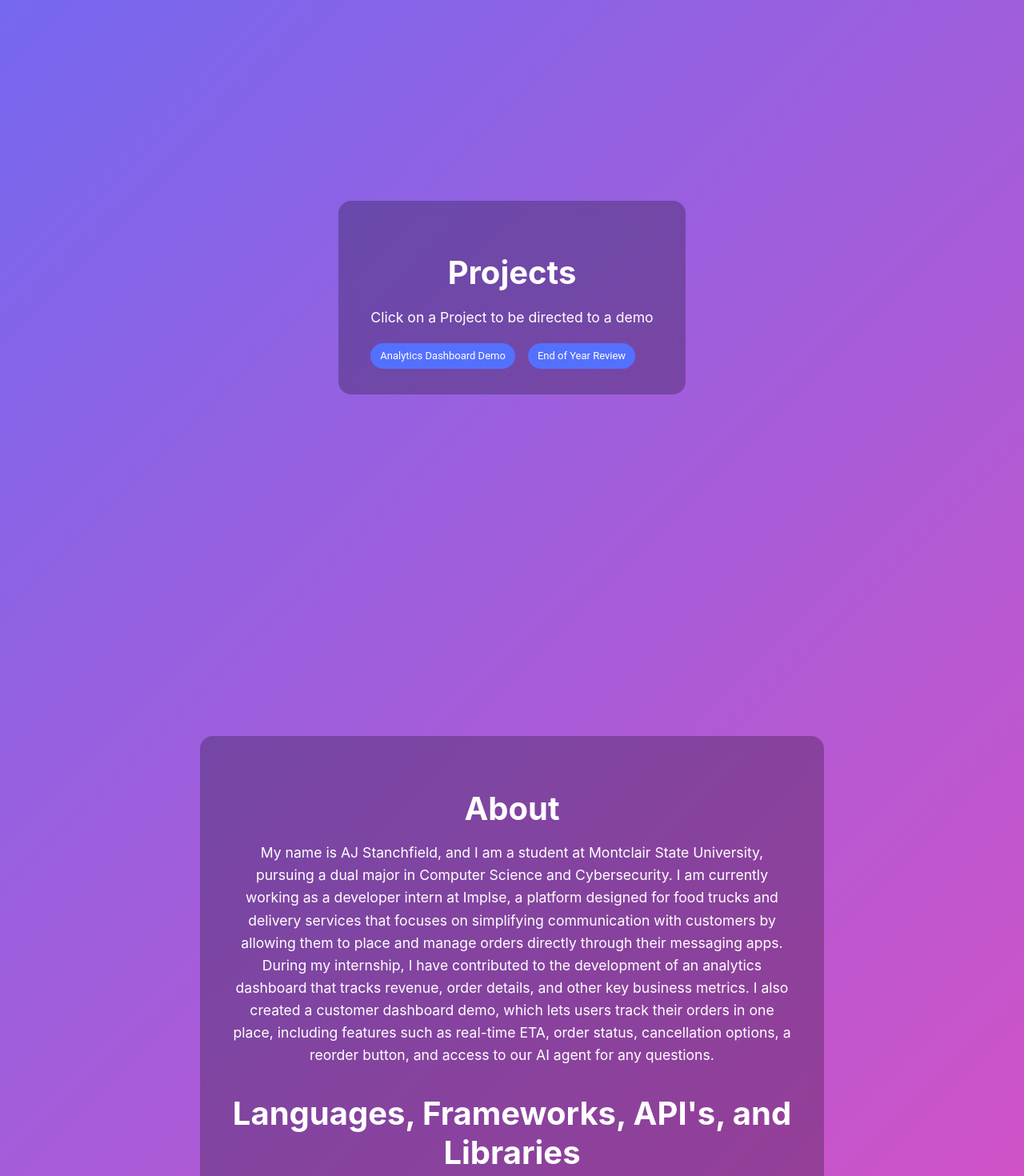
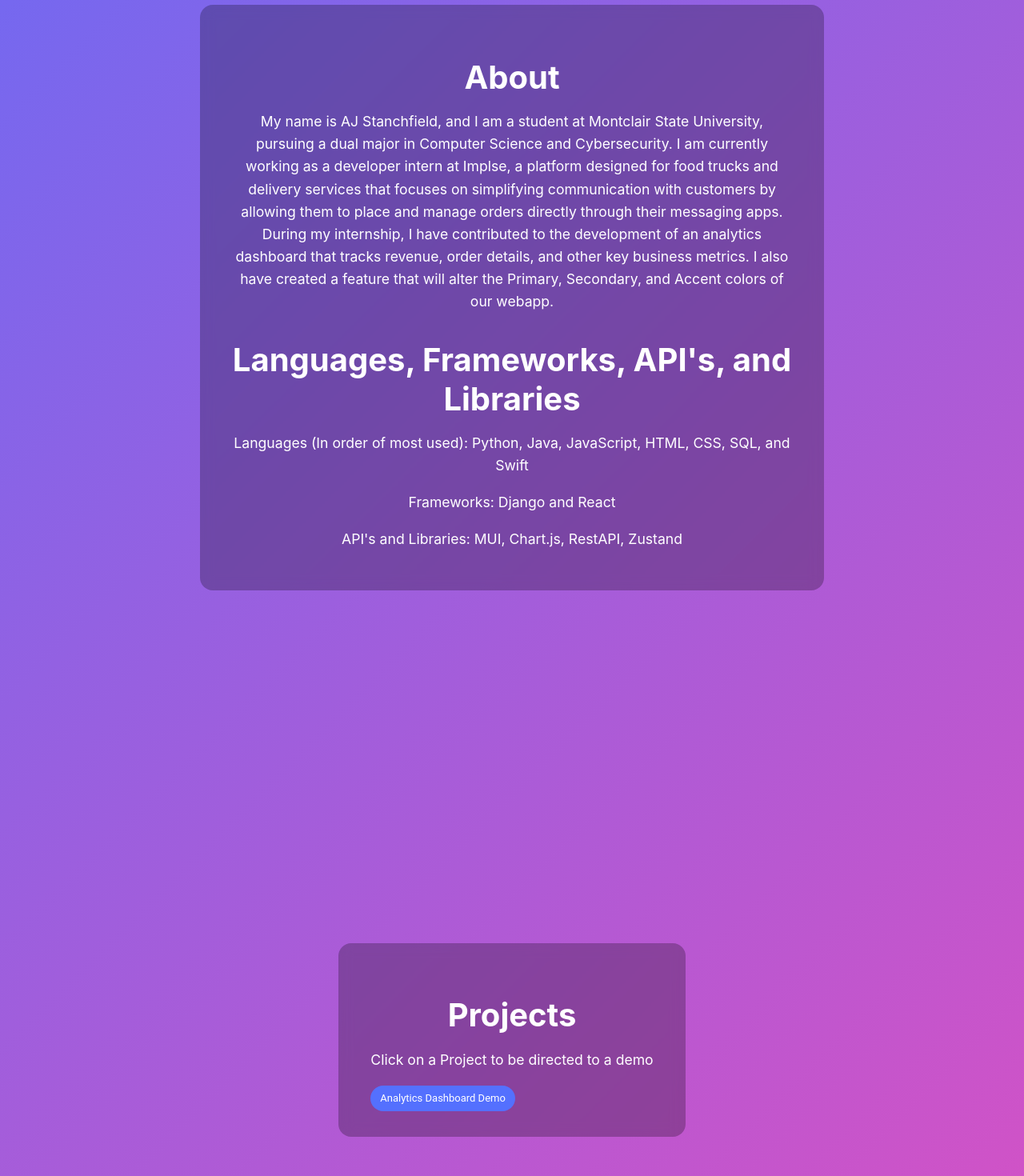
Before and after one commit to AJStanchfield/Personal-Portfolio, a React (Create React App) app in the folder frontend/: page / in a window 1280 px wide. Shown: the part 1020-2490 px from the top of the page at 80% size. Built offline with nearby package versions, Linux system fonts and the light colour scheme.

Commit message:
shifted the projects and about section, removed eoyReview

```diff
--- a/frontend/src/IndexSections.js
+++ b/frontend/src/IndexSections.js
@@ -34,16 +34,16 @@ function Sections({ activeSection, scrollToSection }) {
           Home
         </button>
         <button
+          className={activeSection === "about-section" ? "active" : ""}
+          onClick={() => scrollToSection("about")}
+        >
+          About
+        </button>
+        <button
           className={activeSection === "hero-section" ? "active" : ""}
           onClick={() => scrollToSection("hero")}
         >
           Projects
-        </button>
-        <button
-          className={activeSection === "about-section" ? "active" : ""}
-          onClick={() => scrollToSection("about")}
-        >
-          About
         </button>
         <button
           className={activeSection === "contact-section" ? "active" : ""}
@@ -54,7 +54,7 @@ function Sections({ activeSection, scrollToSection }) {
       </div>
 
     {/* Sections */}
-  <section className="section" data-section-id="title-section" page-id="Title">
+      <section className="section" data-section-id="title-section" page-id="Title">
         <div className="section-content">
             <style>{`
                 .icon-image {
@@ -68,6 +68,23 @@ function Sections({ activeSection, scrollToSection }) {
             <h1 style={{fontWeight: "bold"}}>Welcome!</h1>
             </div>
     </section>
+
+    <section className="section" data-section-id="about-section" page-id="about">
+        <div className="section-content">
+          <h1>About</h1>
+          <p>My name is AJ Stanchfield, and I am a student at Montclair State University, pursuing a dual major in Computer Science and Cybersecurity.
+             I am currently working as a developer intern at Implse, a platform designed for food trucks and delivery services that focuses on simplifying
+             communication with customers by allowing them to place and manage orders directly through their messaging apps.
+            During my internship, I have contributed to the development of an analytics dashboard that tracks revenue, order
+            details, and other key business metrics. I also have created a feature that will alter the Primary, Secondary, and Accent colors of our webapp.
+             </p>
+             <h1>Languages, Frameworks, API's, and Libraries</h1>
+             <p>Languages (In order of most used): Python, Java, JavaScript, HTML, CSS, SQL, and Swift</p>
+             <p>Frameworks: Django and React</p>
+             <p>API's and Libraries: MUI, Chart.js, RestAPI, Zustand</p>
+        </div>
+      </section>
+
   <section className="section" data-section-id="hero-section" page-id="hero">
         <div className="section-content">
           <h1>Projects</h1>
@@ -77,31 +94,12 @@ function Sections({ activeSection, scrollToSection }) {
               <Link to="/analyticschart">
               <Chip sx={{backgroundColor:"#5470fe", color:"white"}} label="Analytics Dashboard Demo" clickable />
               </Link>
-              <Link to="/eoyreview">
-              <Chip sx={{backgroundColor:"#5470fe", color:"white"}} label="End of Year Review" clickable />
-              </Link>
             </Stack>
 
         </div>
       </section>
 
-  <section className="section" data-section-id="about-section" page-id="about">
-        <div className="section-content">
-          <h1>About</h1>
-          <p>My name is AJ Stanchfield, and I am a student at Montclair State University, pursuing a dual major in Computer Science and Cybersecurity.
-             I am currently working as a developer intern at Implse, a platform designed for food trucks and delivery services that focuses on simplifying
-             communication with customers by allowing them to place and manage orders directly through their messaging apps.
-            During my internship, I have contributed to the development of an analytics dashboard that tracks revenue, order
-            details, and other key business metrics. I also created a customer dashboard demo, which lets users track their orders
-            in one place, including features such as real-time ETA, order status, cancellation options, a reorder button, and access to
-            our AI agent for any questions.
-             </p>
-             <h1>Languages, Frameworks, API's, and Libraries</h1>
-             <p>Languages (In order of most used): Python, JavaScript, HTML, CSS, SQL, and Java. Currently learning Swift</p>
-             <p>Frameworks: Django and React</p>
-             <p>API's and Libraries: MUI, Chart.js, RestAPI, Zustand</p>
-        </div>
-      </section>
+
 
   <section className="section" data-section-id="contact-section" page-id="contact">
         <div className="section-content">
--- a/frontend/src/pages/eoyreview.js
+++ /dev/null
@@ -1,10 +0,0 @@
-function eoyReview() {
-    return (
-        <div>
-            <h1>End of Year Review</h1>
-            <p>This is the End of Year Review page.</p>
-        </div>
-    );
-}
-
-export default eoyReview;
--- a/frontend/src/routing.js
+++ b/frontend/src/routing.js
@@ -5,7 +5,6 @@ import { BrowserRouter as Router, Routes, Route, Link } from 'react-router-dom';
 
 import HomePage from './App.js';
 import Analytics from './pages/analytics.js';
-import eoyReview from './pages/eoyreview.js';
 
 
 function Routing() {
@@ -13,7 +12,6 @@ function Routing() {
       <Routes>
         <Route path="/" element={<HomePage />} />
         <Route path="/analyticschart" element={<Analytics />} />
-        <Route path="/eoyreview" element={<eoyReview/>} />
       </Routes>
   );
 }
```
